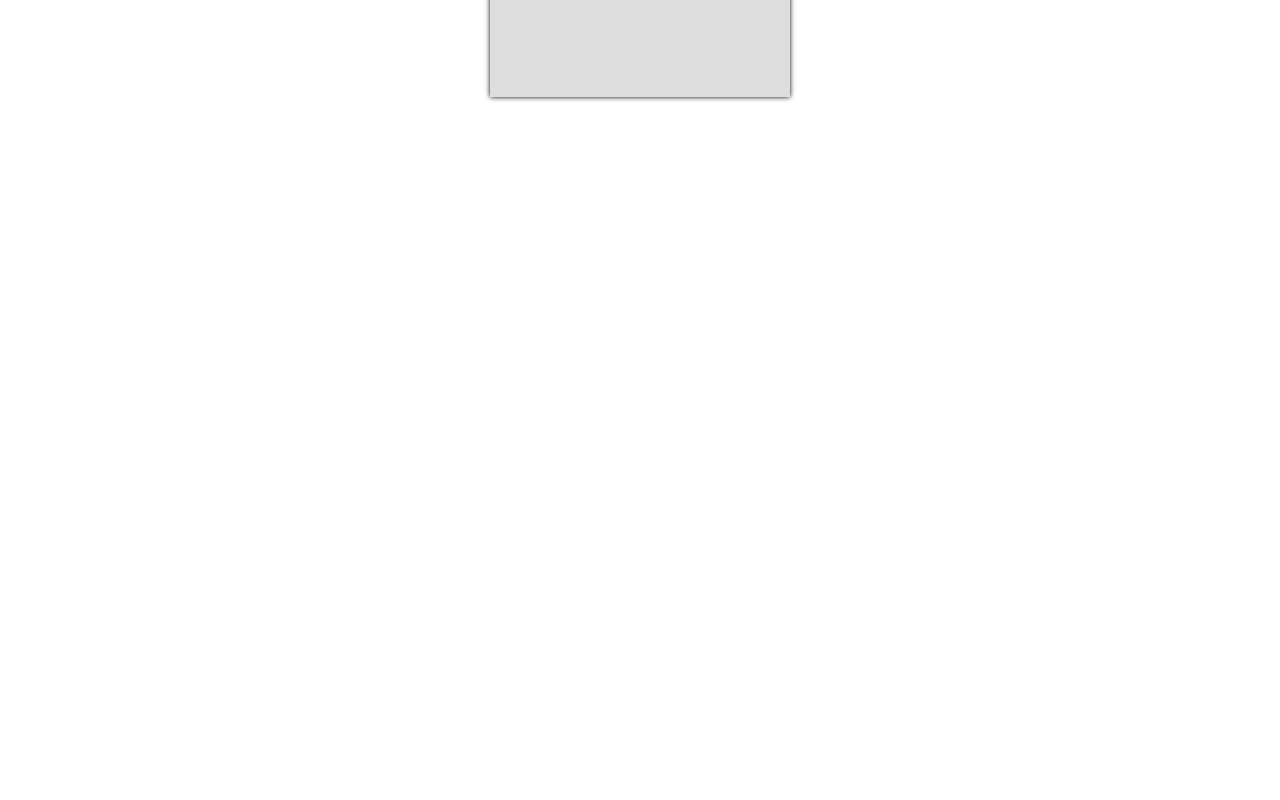
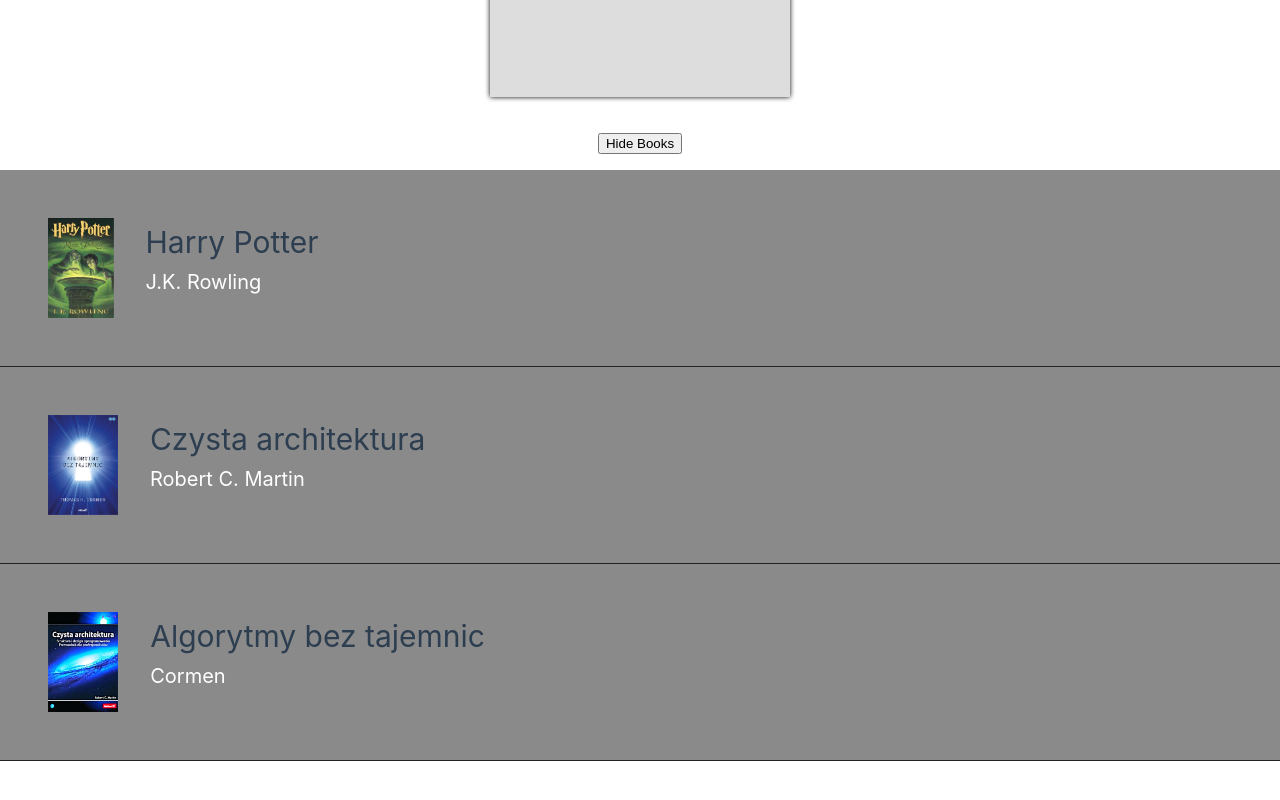
Before and after one commit to PiotrSierant/sierant.me, a Vue app: page / in a window 1280 px wide. Shown: the part 712-1512 px from the top of the page. Before the commit the page ends 829 px from the top, so only its background shows below. Built offline with nearby package versions, Linux system fonts and the light colour scheme.

Commit message:
computed, filter list, statics files, render element list itp.

```diff
--- a/src/App.vue
+++ b/src/App.vue
@@ -2,11 +2,13 @@
 import Counting from "./components/Counting.vue";
 import Events from "./components/Events.vue";
 import Header from './components/Header.vue';
+import List from './components/List.vue';
 export default {
     components: {
         Header,
         Counting,
         Events,
+        List,
     }
 }
 </script>
@@ -15,4 +17,5 @@
     <Header />
     <Counting />
     <Events />
+    <List />
 </template>
--- /dev/null
+++ b/src/components/List.vue
@@ -0,0 +1,80 @@
+<template>
+  <button @click="toggleButton">
+    <span v-if="showBooks">Hide Books</span>
+    <span v-else>Show Books</span>
+  </button>
+  <div class="books" v-if="showBooks">
+    <ul>
+      <li v-for="book in filteredList" :class="{ fav: book.isFav }" @click="toggleIsFav(book)">
+        <img :src="book.img" :alt="book.title" />
+        <section>
+          <h3>{{ book.title }}</h3>
+          <p>{{ book.author }}</p>
+        </section>
+      </li>
+    </ul>
+  </div>
+</template>
+
+<script>
+export default {
+  name: "List",
+  data() {
+    return {
+      showBooks: true,
+      books: [
+        {title: 'Harry Potter', author: 'J.K. Rowling', isFav: true, img: 'src/assets/image/9788372781680.jpg'},
+        {title: 'Czysta architektura', author: 'Robert C. Martin', isFav: true, img: 'src/assets/image/algbvv.jpg'},
+        {title: 'Algorytmy bez tajemnic', author: 'Cormen', isFav: true, img: 'src/assets/image/CZYSTA-ARCHITEKTURA-STRUKTURA-DESIGN-OPROGRAMOWANI.jpg'}
+      ]
+    }
+  },
+  methods: {
+    toggleButton() {
+      this.showBooks = !this.showBooks;
+    },
+    toggleIsFav(book) {
+      book.isFav = !book.isFav
+    }
+  },
+  computed: {
+    filteredList() {
+      return this.books.filter(book => book.isFav)
+    }
+  }
+}
+</script>
+
+<style lang="scss" scoped>
+  .books {
+    margin-bottom: 4rem;
+  }
+  ul {
+    padding: 0;
+    margin: 0;
+    width: 100%;
+  }
+  li {
+    padding: 3rem;
+    list-style: none;
+    width: 100%;
+    border-bottom: 1px solid #222222;
+    background-color: whitesmoke;
+    display: flex;
+    gap: 2rem;
+    img {
+      max-height: 100px;
+    }
+  }
+  .fav {
+    background-color: #8a8a8a;
+  }
+  h3 {
+    font-size: 30px;
+    color: #2c3e50;
+  }
+  p {
+    font-size: 20px;
+    color: white;
+  }
+</style>
```
